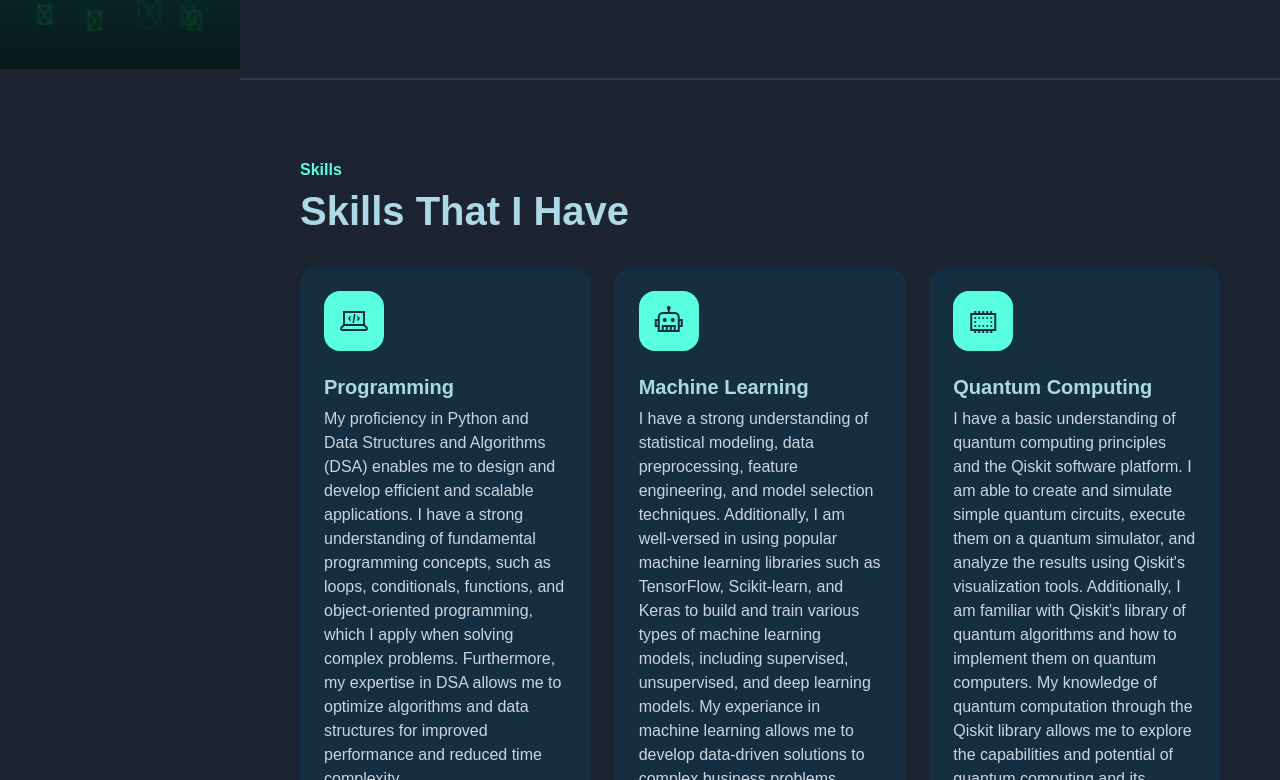
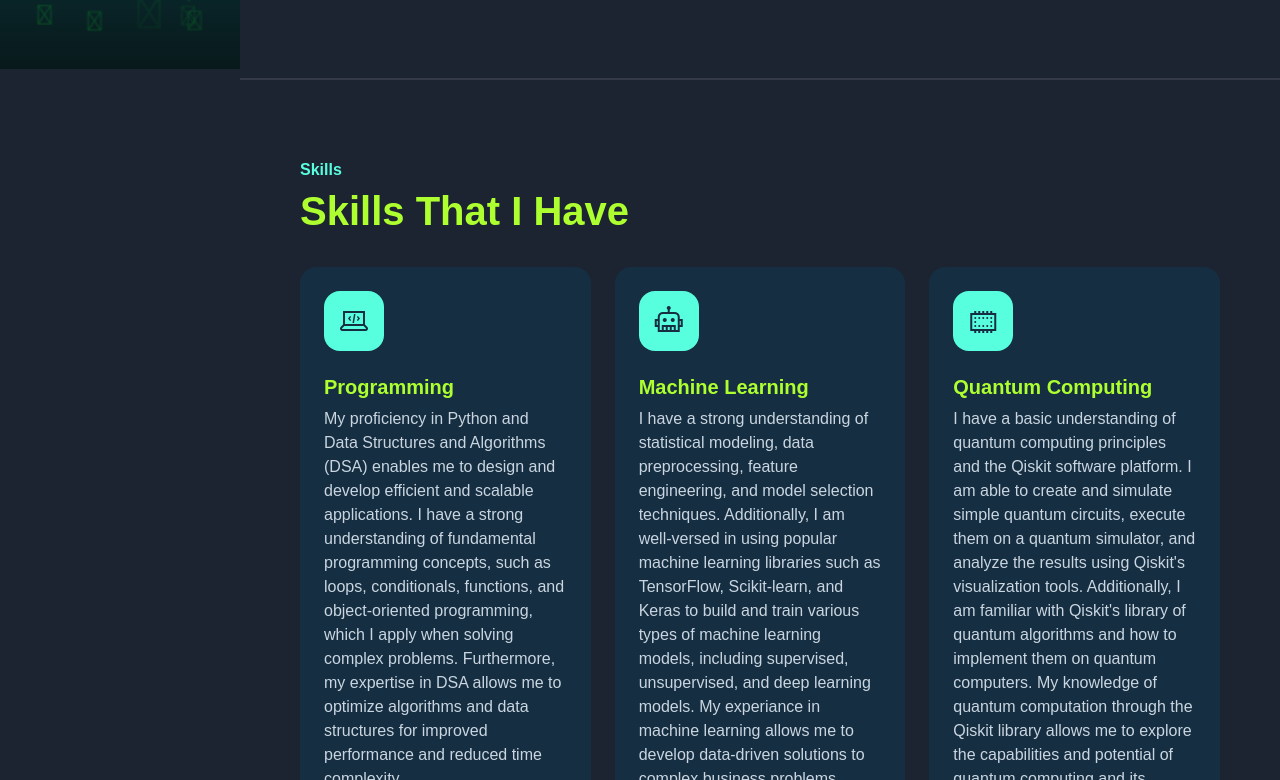
Before and after one commit to ka-us-tubh/portfolio, a plain HTML site: page index.html in a window 1280 px wide. Shown: the part 731-1511 px from the top of the page. Drawn offline with Linux system fonts and the light colour scheme; a web font is replaced by a local one.

Commit message:
Update style.css

```diff
--- a/assets/css/style.css
+++ b/assets/css/style.css
@@ -2,7 +2,7 @@
 
 :root {
     --color-body:#c9d6e1;
-    --color-heading: #ADD8E6;
+    --color-heading: greenyellow;
     --color-base: #162e41;
     --color-base2: #1c2331;
     --color-brand:  #58ffde;
```
